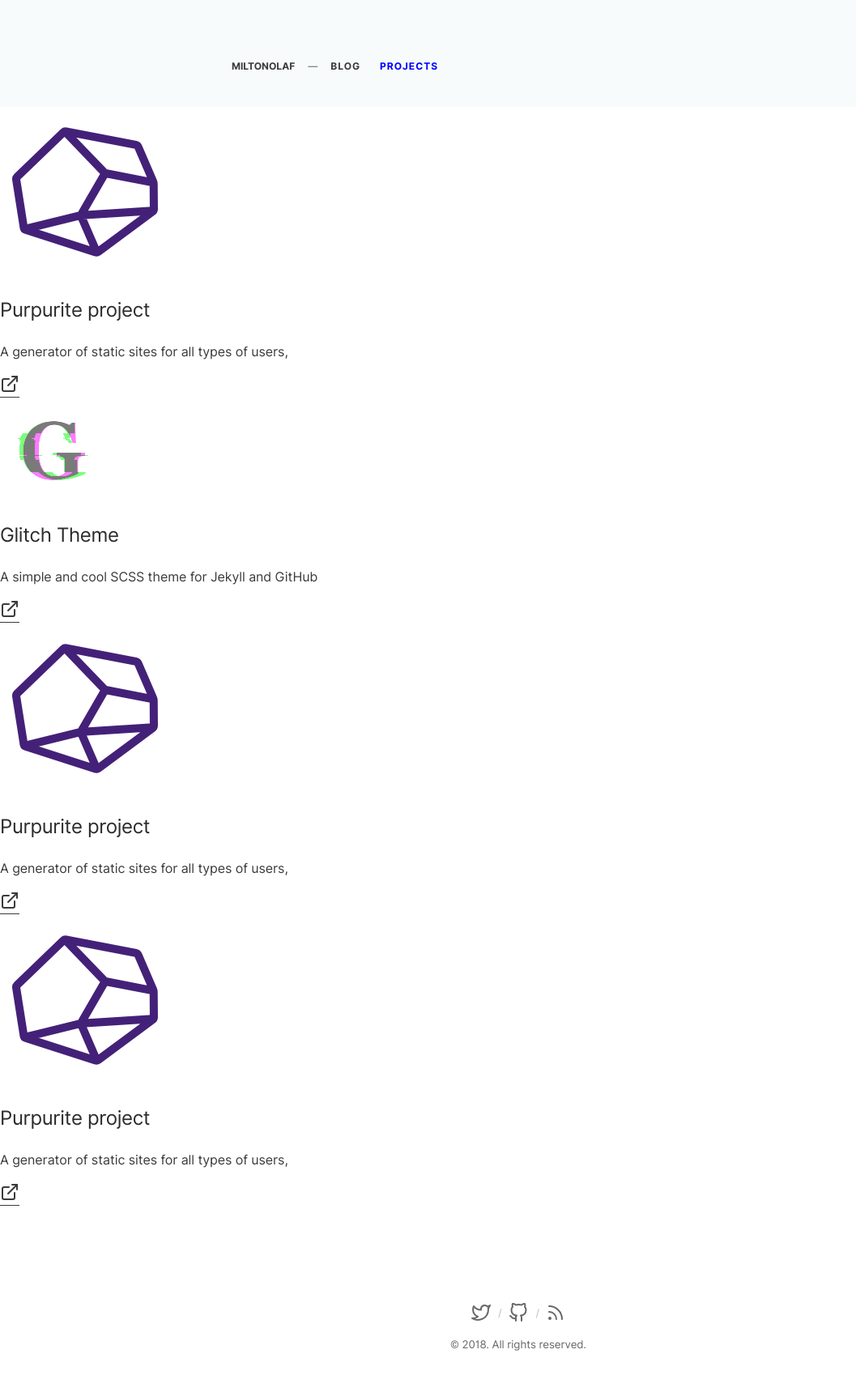
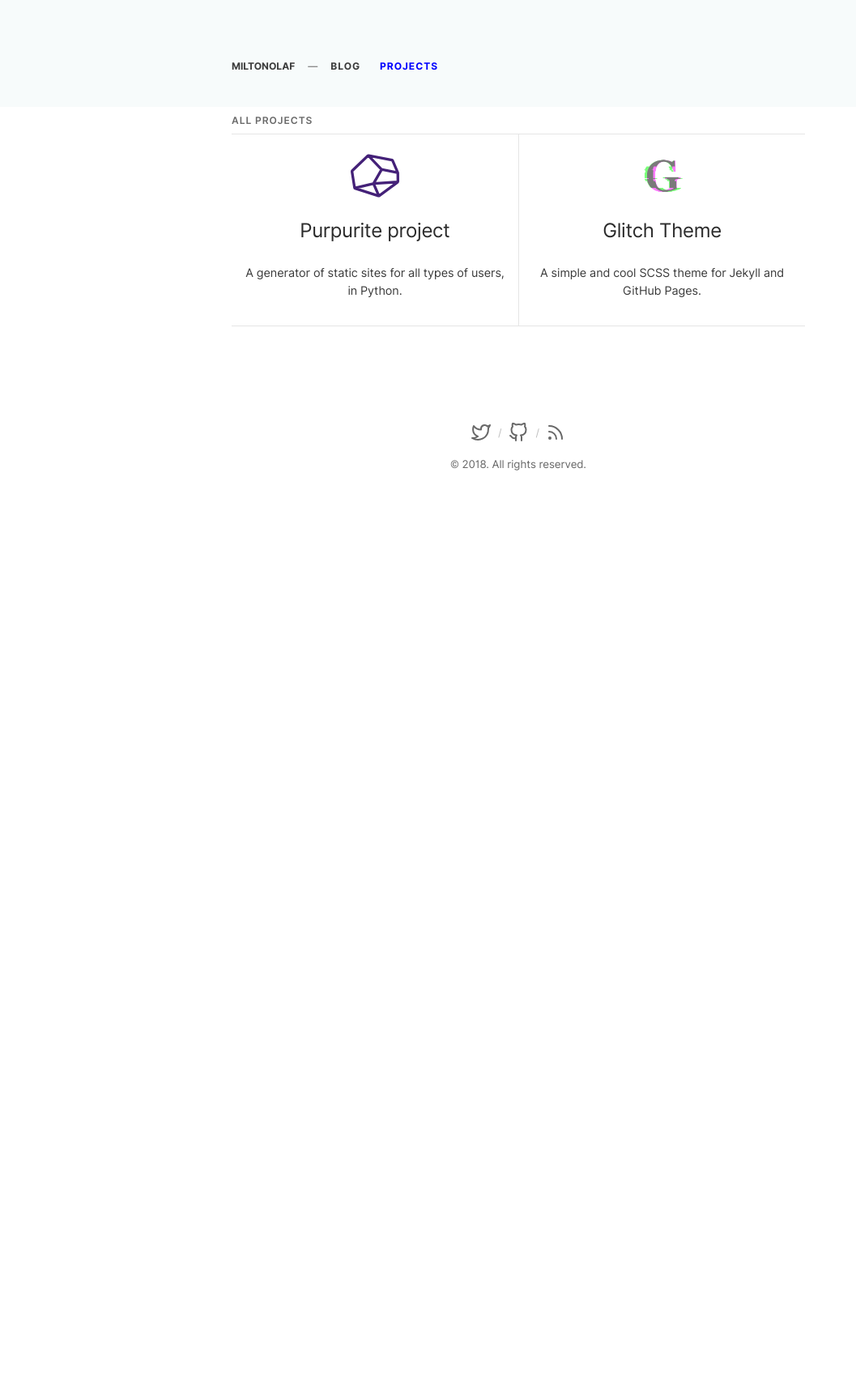
Before and after one commit to MiltonOlaf/miltonolaf.github.io, a Jekyll site: the page built from projects.html, in a window 1280 px wide. Shown: the whole page at 81% size, without its empty margins (0-1057 px from the left). Built offline with Jekyll 4.4.1, drawn with Linux system fonts in a browser that asks for light colours; after the commit the page ends 900 px from its top, so only the background shows below that.

Commit message:
rough page

```diff
--- a/_data/projects.yml
+++ b/_data/projects.yml
@@ -11,15 +11,3 @@ glitch-theme:
   description: A simple and cool SCSS theme for Jekyll and GitHub Pages.
   link: http://miltonolaf.com/glitch-jekyll
   main: true
-
-purpur2ite:
-  title: Purpurite project
-  img_url: /assets/img/purpurite.svg
-  description: A generator of static sites for all types of users, in Python.
-  link: https://project.purpurite.org/
-
-purpur3ite:
-  title: Purpurite project
-  img_url: /assets/img/purpurite.svg
-  description: A generator of static sites for all types of users, in Python.
-  link: https://project.purpurite.org/
--- a/projects.html
+++ b/projects.html
@@ -3,25 +3,17 @@ layout: default
 title: Projects
 in_nav: 2
 ---
-<div class="post-feed">
-  {% for project in site.data.projects %}
-      <article class="post-card">
-        <a class="card-image-link" href="{{ project[1].link }}" target="_blank">
-          <img src="{{site.baseurl}}{{project[1].img_url}}" alt="{{ project[1].title }}">
-        </a>
-        <div class="post-card-content">
-          <div class="post-card-header">
-              <h3 class="post-card-title">{{ project[1].title }}</h3>
-          </div>
-          <div class="post-card-excerpt">
-              <p>{{ project[1].description | strip_html | truncatewords: 10, "" }}</p>
-          </div>
-          <div class="icons">
-            <a href="{{ project[1].link }}" title="Website" target="_blank">
-              <svg xmlns="http://www.w3.org/2000/svg" width="24" height="24" viewBox="0 0 24 24" fill="none" stroke="currentColor" stroke-width="2" stroke-linecap="round" stroke-linejoin="round"><path d="M18 13v6a2 2 0 0 1-2 2H5a2 2 0 0 1-2-2V8a2 2 0 0 1 2-2h6"></path><polyline points="15 3 21 3 21 9"></polyline><line x1="10" y1="14" x2="21" y2="3"></line></svg>
-            </a>
-          </div>
+<div class="container">
+  <h1 class="min-head">ALL PROJECTS</h1>
+  <div class="project-feed" id="search-hits">
+    {% for project in site.data.projects %}
+      <a class="card" href="{{ project[1].link }}" target="_blank">
+        <img class="card-image" src="{{site.baseurl}}{{project[1].img_url}}" alt="{{ project[1].title }}">
+        <div class="card-content">
+          <h3 class="card-title">{{ project[1].title }}</h3>
+          <p>{{ project[1].description | strip_html | truncatewords: 15, "" }}</p>
         </div>
-      </article>
-  {% endfor %}
+      </a>
+    {% endfor %}
+  </div>
 </div>
```
